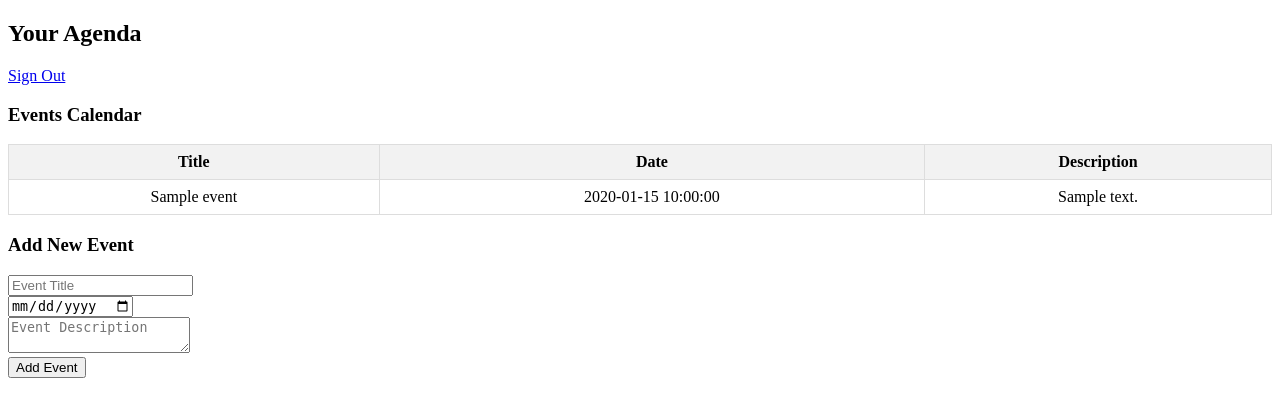
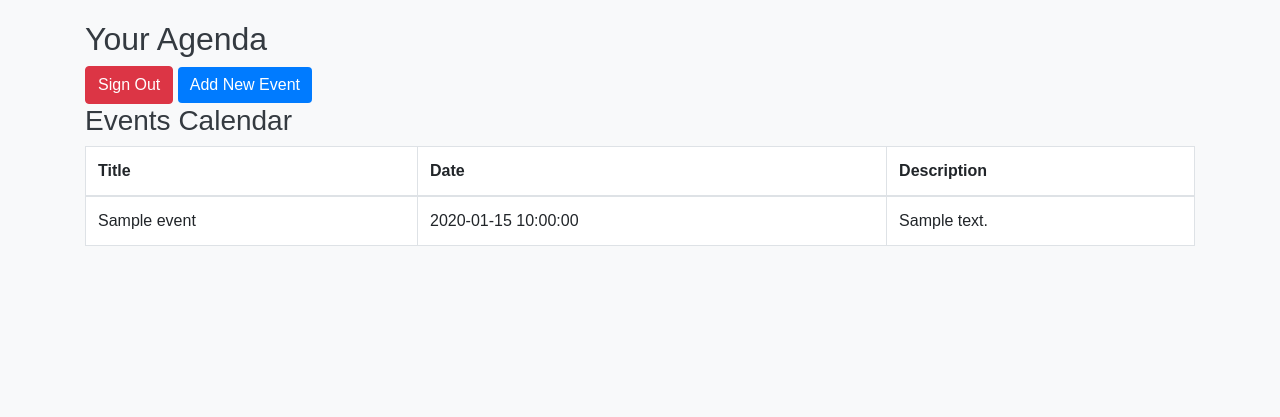
Before and after one commit to youssef2001k/agenda, a PHP site: page / in a window 1280 px wide. Shown: the top 417 px of the page. Run offline with PHP 8.4, Linux system fonts and the light colour scheme; the visitor is signed in with stand-in values (Sample User, id 1); tables that the repository leaves empty or names only in its code hold one stand-in row (values such as "Sample post").

Commit message:
Update index.php

```diff
--- a/index.php
+++ b/index.php
@@ -1,3 +1,4 @@
+
     <?php
 session_start();
 require 'db.php';
@@ -17,41 +18,48 @@
 
 <!DOCTYPE html>
 <html lang="en">
-
 <head>
-    <title>Agenda</title>
+    <title>Professional Agenda</title>
+    <link rel="stylesheet" href="https://stackpath.bootstrapcdn.com/bootstrap/4.5.2/css/bootstrap.min.css">
     <style>
-        /* Simple styles for the calendar */
-        table {
-            width: 100%;
-            border-collapse: collapse;
+        body {
+            background-color: #f8f9fa;
+            font-family: 'Arial', sans-serif;
         }
-
-        th,
-        td {
-            border: 1px solid #ddd;
-            padding: 8px;
-            text-align: center;
+        .container {
+            margin-top: 20px;
         }
-
-        th {
-            background-color: #f2f2f2;
+        .table {
+            background-color: white;
+        }
+        h2, h3 {
+            color: #343a40;
+        }
+        .btn-primary {
+            background-color: #007bff;
+            border: none;
+        }
+        .btn-primary:hover {
+            background-color: #0056b3;
         }
     </style>
 </head>
+<body>
+    <div class="container">
+        <h2>Your Agenda</h2>
+        <a href="logout.php" class="btn btn-danger">Sign Out</a>
+        <a href="add_event.php" class="btn btn-primary">Add New Event</a> <!-- Link to add new event -->
 
-<body>
-    <h2>Your Agenda</h2>
-    <a href="logout.php">Sign Out</a>
-
-    <!-- Display Events in Calendar Format -->
         <h3>Events Calendar</h3>
-    <table>
+        <table class="table table-bordered">
+            <thead>
                 <tr>
                     <th>Title</th>
                     <th>Date</th>
                     <th>Description</th>
                 </tr>
+            </thead>
+            <tbody>
                 <?php foreach ($events as $event): ?>
                     <tr>
                         <td><?php echo htmlspecialchars($event['title']); ?></td>
@@ -59,29 +67,12 @@
                         <td><?php echo htmlspecialchars($event['description']); ?></td>
                     </tr>
                 <?php endforeach; ?>
+            </tbody>
         </table>
+    </div>
 
-    <h3>Add New Event</h3>
-    <form action="index.php" method="POST">
-        <input type="text" name="title" placeholder="Event Title" required><br>
-        <input type="date" name="event_date" required><br>
-        <textarea name="description" placeholder="Event Description"></textarea><br>
-        <button type="submit">Add Event</button>
-    </form>
-
-    <?php
-    // Handle adding new events
-    if ($_SERVER['REQUEST_METHOD'] == 'POST') {
-        $title = $_POST['title'];
-        $description = $_POST['description'];
-        $event_date = $_POST['event_date'];
-
-        $stmt = $pdo->prepare("INSERT INTO events (user_id, title, description, event_date) VALUES (:user_id, :title, :description, :event_date)");
-        $stmt->execute(['user_id' => $user_id, 'title' => $title, 'description' => $description, 'event_date' => $event_date]);
-
-        header('Location: index.php');
-    }
-    ?>
+    <script src="https://code.jquery.com/jquery-3.5.1.slim.min.js"></script>
+    <script src="https://cdn.jsdelivr.net/npm/@popperjs/core@2.9.2/dist/umd/popper.min.js"></script>
+    <script src="https://stackpath.bootstrapcdn.com/bootstrap/4.5.2/js/bootstrap.min.js"></script>
 </body>
-
 </html>
```
Lines whose indentation alone changed are shown as unchanged.
